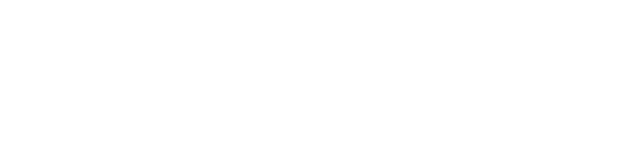
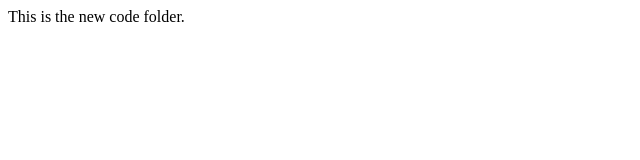
Before and after one commit to vgaines5487/TestRepo, a plain HTML site: page index.html in a window 1280 px wide. Shown: the whole page, without its empty margins (0-640 px from the left). Drawn offline with Linux system fonts and the light colour scheme.

Commit message:
First Commit

```diff
--- a/index.html
+++ b/index.html
@@ -2,5 +2,8 @@
 <html>
     <head>
         <title>Test Code</title>
+        <body>
+            This is the new code folder.
+        </body>
     </head>
 </html>
```
